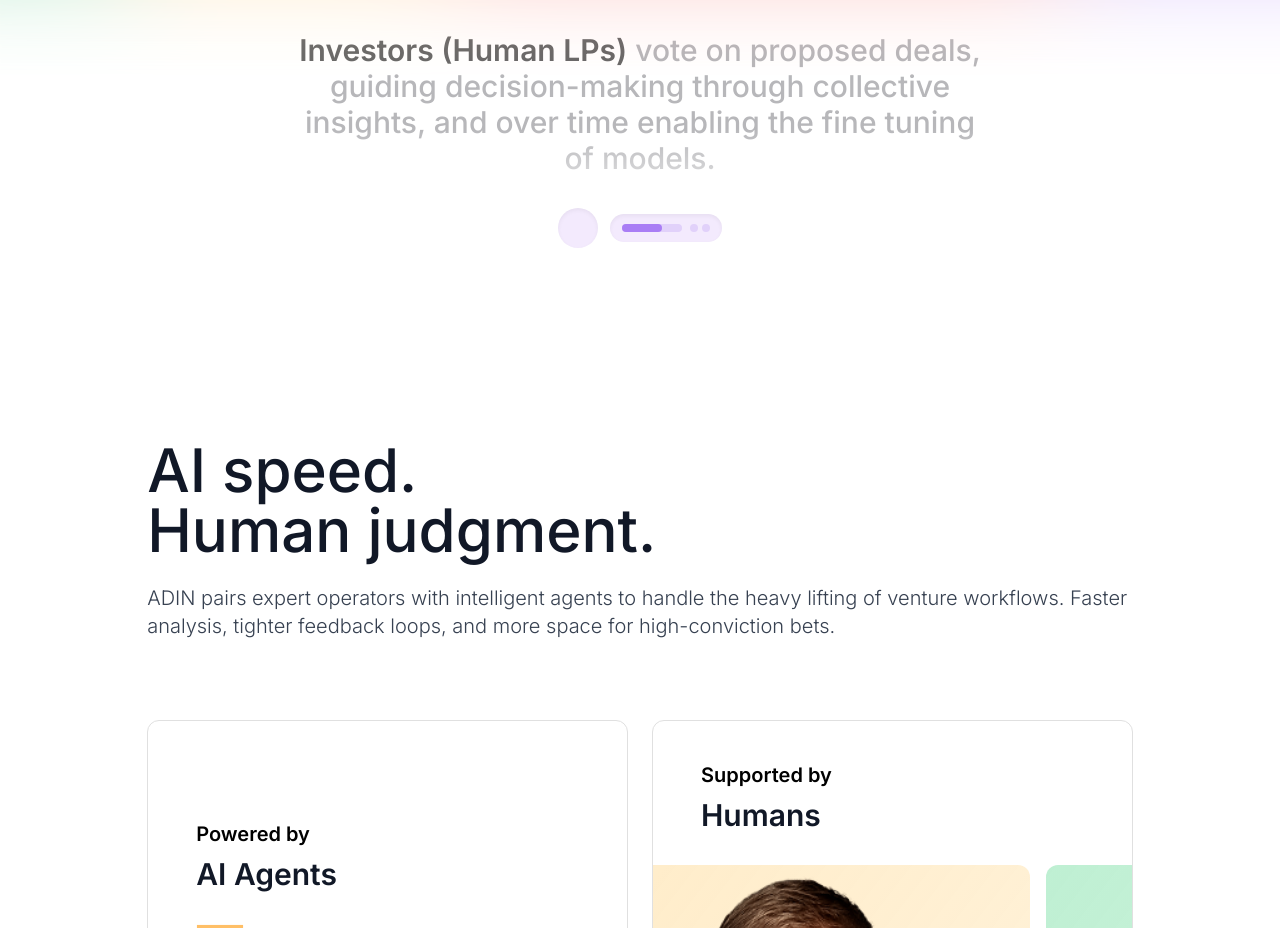
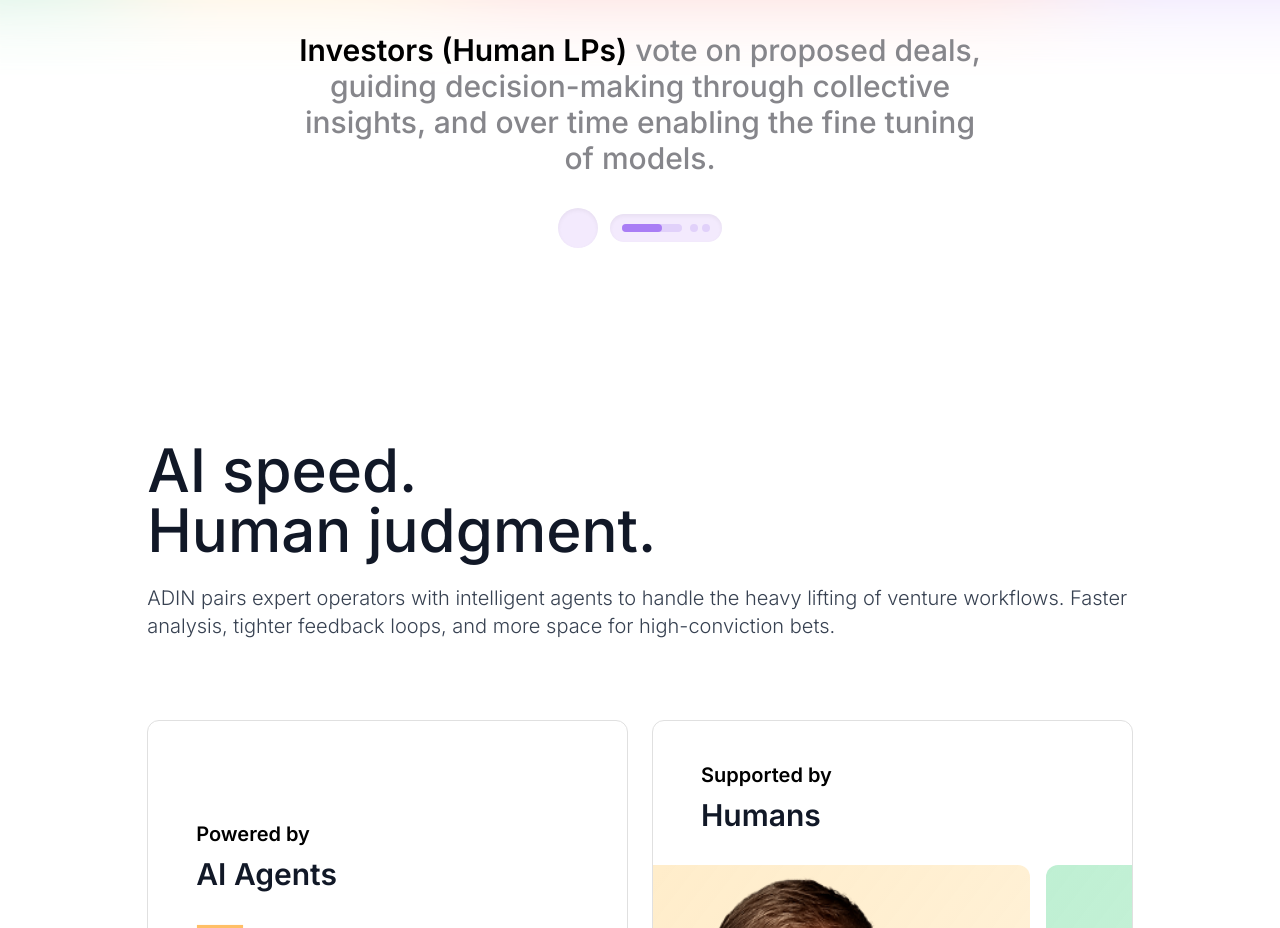
Before and after one commit to sanjidaorpi/ADIN-Landing, a Next.js app: page / in a window 1280 px wide. Shown: the part 1280-2208 px from the top of the page. Built offline with nearby package versions, Linux system fonts and the light colour scheme.

Commit message:
Fix white line issue: remove bottom gradient overlay and make containers transparent

```diff
--- a/src/app/page.tsx
+++ b/src/app/page.tsx
@@ -150,7 +150,7 @@
   }, [])
 
   return (
-    <main className="bg-white">
+    <main className="bg-white relative">
       <div className="pt-2">
         <Header />
       </div>
@@ -183,13 +183,12 @@
             />
           </div>
           <div className="absolute top-0 left-0 right-0 h-32 bg-gradient-to-b from-white via-white/80 to-transparent pointer-events-none"></div>
-          <div className="absolute bottom-0 left-0 right-0 h-16 bg-gradient-to-t from-white/60 via-white/30 to-transparent pointer-events-none"></div>
           <div className="absolute inset-0 bg-white/40 pointer-events-none"></div>
         </div>
       </div>
 
       {/* New Landing Page Sections */}
-      <div id="main-content" className="-mt-24 sm:-mt-32 md:-mt-40 lg:-mt-48 xl:-mt-48">
+      <div id="main-content" className="-mt-24 sm:-mt-32 md:-mt-40 lg:-mt-48 xl:-mt-48 relative z-20 bg-transparent">
         <div className="pt-20 sm:pt-16">
           <TopCarousel />
         </div>
--- a/src/components/TopCarousel.tsx
+++ b/src/components/TopCarousel.tsx
@@ -30,8 +30,8 @@
   }, [slides.length])
 
   return (
-    <div className="pt-0 -mt-8">
-      <div className="pb-0">
+    <div className="pt-0 -mt-8 bg-transparent">
+      <div className="pb-0 bg-transparent">
         <div className="max-w-3xl mx-auto px-[15%] sm:px-6 lg:px-8 text-center">
           {/* Main Text */}
           <div className="flex items-center justify-center mb-6 sm:mb-8">
```
